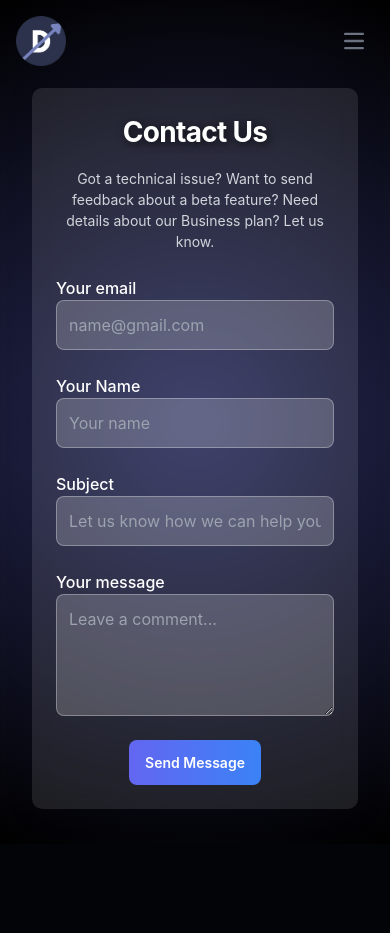
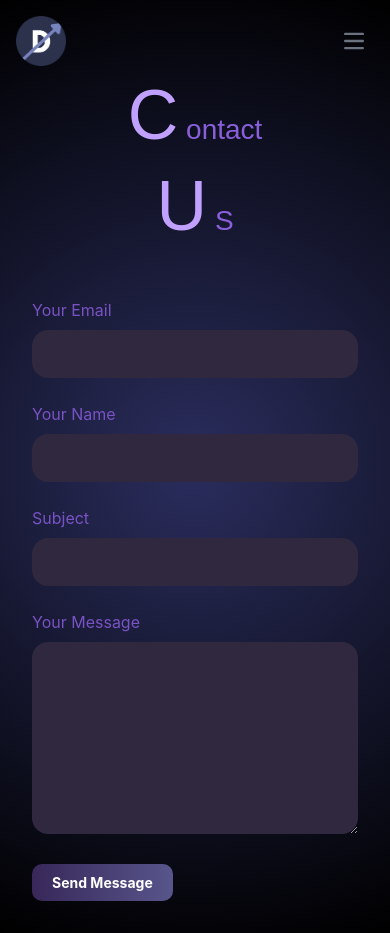
Before and after one commit to Aayan-DEV/DiscAuto, a Django app: page /contact/ in a window 390 px wide. Before the commit the page ends 809 px from the top, so only its background shows below. Run offline with Django 5.2, Linux system fonts and the light colour scheme; style sheets or scripts are compiled from the project's sources; some libraries are stand-ins or nearby versions.

Commit message:
More CSS changes

```diff
--- a/src/templates/contact/contact.html
+++ b/src/templates/contact/contact.html
@@ -5,144 +5,185 @@
 {% block content %}
 
 <style>
-    .bg-radial-gradient {
+    .contact-container {
+        display: flex;
+        justify-content: space-between;
+        align-items: center;
+        height: 100vh;
+        padding: 2rem;
         background: radial-gradient(circle at center, #2A2D5D, black);
         background-size: cover;
         background-attachment: fixed;
-        min-height: 90vh;
-        display: flex;
+    }
+
+    .contact-info {
+        flex: 1;
+        color: #ffffff;
+        text-align: center;
+        padding: 2rem;
+        font-size: 3rem;
         align-items: center;
-        justify-content: center;
+    }
+
+    .contact-info p {
+        font-size: 1.125rem;
+        margin-bottom: 1.5rem;
+    }
+
+    .contact-form {
+        flex: 1;
         padding: 2rem;
     }
 
-    .contact-card {
-        background-color: rgba(255, 255, 255, 0.1);
-        border-radius: 10px;
-        backdrop-filter: blur(10px);
-        -webkit-backdrop-filter: blur(10px);
-        padding: 2rem;
-        box-shadow: 0 4px 30px rgba(0, 0, 0, 0.1);
-        max-width: 100%; /* Ensures the card fits well on smaller screens */
+    .form-label {
+        color: #7952c4;
+        font-size: 1.5rem;
     }
 
-    .contact-heading {
-        font-size: 2.5rem;
-        font-weight: 700;
+    .form-input, .form-input-main {
+        background-color: #2f283e;
         color: #ffffff;
-        text-shadow: 2px 2px 10px rgba(0, 0, 0, 0.7);
-    }
-
-    .contact-text {
-        color: #d1d5db;
-        font-size: 1.125rem;
-        margin-bottom: 1.5rem;
-        text-align: center;
-    }
-
-    .form-label {
-        color: #ffffff;
-        font-weight: 500;
-        margin-bottom: 0.5rem;
-    }
-
-    .form-input {
-        background-color: rgba(255, 255, 255, 0.2);
-        color: #ffffff;
-        border: 1px solid rgba(255, 255, 255, 0.3);
-        border-radius: 0.5rem;
         padding: 0.75rem;
         margin-bottom: 1rem;
         width: 100%;
-    }
-
-    .form-input::placeholder {
-        color: #9ca3af;
-    }
-
-    .form-input:focus {
-        border-color: #6366f1;
-        outline: none;
-        box-shadow: 0 0 5px rgba(99, 102, 241, 0.5);
+        border: none;
+        border-radius: 1rem;
     }
 
     .submit-button {
-        background: linear-gradient(90deg, #6366f1, #3b82f6);
-        padding: 0.75rem 2rem;
-        color: #ffffff;
-        font-size: 1rem;
-        font-weight: 600;
-        border-radius: 0.5rem;
-        cursor: pointer;
-        transition: all 0.3s ease;
+        background: linear-gradient(90deg, rgba(56, 39, 89, 1) 0%, rgba(119, 132, 190, 1) 100%);
+        background-size: 200% 200%;
+        animation: gradientAnimation 5s ease infinite;
+        padding: 12px 36px;
+        font-size: 1.25rem;
+        font-weight: bold;
+        border-radius: 10px;
+        color: white;
+        display: flex;
+        align-items: center;
+        gap: 10px;
+        transition: transform 0.3s ease;
     }
 
     .submit-button:hover {
-        background: linear-gradient(90deg, #3b82f6, #6366f1);
-        box-shadow: 0 5px 15px rgba(59, 130, 246, 0.3);
+        background-color: #9B8ADB;
+        box-shadow: 0 5px 15px rgba(56, 39, 89, 2);
+    }
+
+    .contact-subtext {
+        font-size: 1em;
+        font-family: 'Red Hat Display', sans-serif;
+        color: #895FDB;
+    }
+
+    .contact-letter {
+        font-size: 5em;
+        color: #C1A1FF;
+        font-family: 'MADECoachellaRegular', sans-serif;
+        line-height: 1;
+    }
+
+    @media (max-width: 1024px) {
+        .contact-info {
+            font-size: 2.5rem;
+        }
+
+        .form-label {
+            font-size: 1.25rem;
+        }
+
+        .contact-letter {
+            font-size: 4em;
+        }
     }
 
     @media (max-width: 768px) {
-        .contact-card {
-            padding: 1.5rem; /* Reduce padding for smaller screens */
+        .contact-container {
+            flex-direction: column;
+            padding: 1rem;
+            height: auto;
         }
 
-        .contact-heading {
-            font-size: 2rem; /* Reduce font size for smaller screens */
+        .contact-info,
+        .contact-form {
+            width: 100%;
+            padding: 1rem;
         }
 
-        .contact-text {
-            font-size: 1rem; /* Adjust text size for readability on mobile */
+        .contact-info {
+            font-size: 2rem;
+        }
+
+        .contact-letter {
+            font-size: 3em;
+        }
+
+        .form-label {
+            font-size: 1.125rem;
         }
 
         .submit-button {
-            padding: 0.75rem 1.5rem; /* Adjust button size */
+            font-size: 1rem;
+            padding: 10px 24px;
         }
     }
 
     @media (max-width: 480px) {
-        .bg-radial-gradient {
-            padding: 1rem; /* Ensure there's padding around the content */
+        .contact-info {
+            padding-top: 4rem;
+            font-size: 1.75rem;
         }
 
-        .contact-heading {
-            font-size: 1.75rem; /* Further reduce heading size */
+        .contact-letter {
+            font-size: 2.5em;
         }
 
-        .contact-text {
-            font-size: 0.875rem; /* Smaller text for very small screens */
+        .form-label {
+            font-size: 1rem;
         }
 
         .submit-button {
-            padding: 0.75rem 1rem; /* Adjust button for smaller screens */
-            font-size: 0.875rem; /* Smaller button text for smaller screens */
+            font-size: 0.875rem;
+            padding: 8px 20px;
         }
     }
 </style>
 
-<section class="contact-background bg-radial-gradient">
-    <div class="contact-card max-w-lg mx-auto mt-14">
-        <h2 class="mb-4 text-4xl tracking-tight font-extrabold text-center contact-heading">Contact Us</h2>
-        <p class="contact-text">Got a technical issue? Want to send feedback about a beta feature? Need details about our Business plan? Let us know.</p>
+
+<section class="contact-container">
+    <!-- Contact Information Section -->
+    <div class="contact-info">
+        <div>
+            <span class="contact-letter">C</span>
+            <span class="contact-subtext">ontact</span>
+        </div>
+        <div style="margin-top: 20px;">
+            <span class="contact-letter">U</span>
+            <span class="contact-subtext">S</span>
+        </div>
+    </div>
+
+    <!-- Contact Form Section -->
+    <div class="contact-form">
         <form method="post" action="{% url 'contact' %}" class="space-y-6">
             {% csrf_token %}
-            <div>
-                <label for="id_email" class="form-label">Your email</label>
-                <input type="email" id="id_email" name="email" class="form-input block w-full" placeholder="name@gmail.com" required>
+            <div class="space-y-2">
+                <label for="id_email" class="form-label">Your Email</label>
+                <input type="email" id="id_email" name="email" class="form-input" required>
+            </div>
+            <div class="space-y-2">
+                <label for="id_name" class="form-label">Your Name</label>
+                <input type="text" id="id_name" name="name" class="form-input" required>
+            </div>
+            <div class="space-y-2">
+                <label for="id_subject" class="form-label">Subject</label>
+                <input type="text" id="id_subject" name="subject" class="form-input" required>
+            </div>
+            <div class="space-y-2">
+                <label for="id_message" class="form-label">Your Message</label>
+                <textarea id="id_message" name="message" rows="7" class="form-input-main border-r-2" required></textarea>
             </div>
             <div>
-                <label for="id_name" class="form-label">Your Name</label>
-                <input type="text" id="id_name" name="name" class="form-input block w-full" placeholder="Your name" required>
-            </div>
-            <div>
-                <label for="id_subject" class="form-label">Subject</label>
-                <input type="text" id="id_subject" name="subject" class="form-input block w-full" placeholder="Let us know how we can help you" required>
-            </div>
-            <div>
-                <label for="id_message" class="form-label">Your message</label>
-                <textarea id="id_message" name="message" rows="4" class="form-input block w-full" placeholder="Leave a comment..." required></textarea>
-            </div>
-            <div class="text-center">
                 <button type="submit" class="submit-button">Send Message</button>
             </div>
         </form>
```
Also changed, not shown: src/templates/subscriptions/pricing.html (+18 -5 lines), src/templates/subscriptions/snippets/pricing-card.html (+160 -17 lines).
